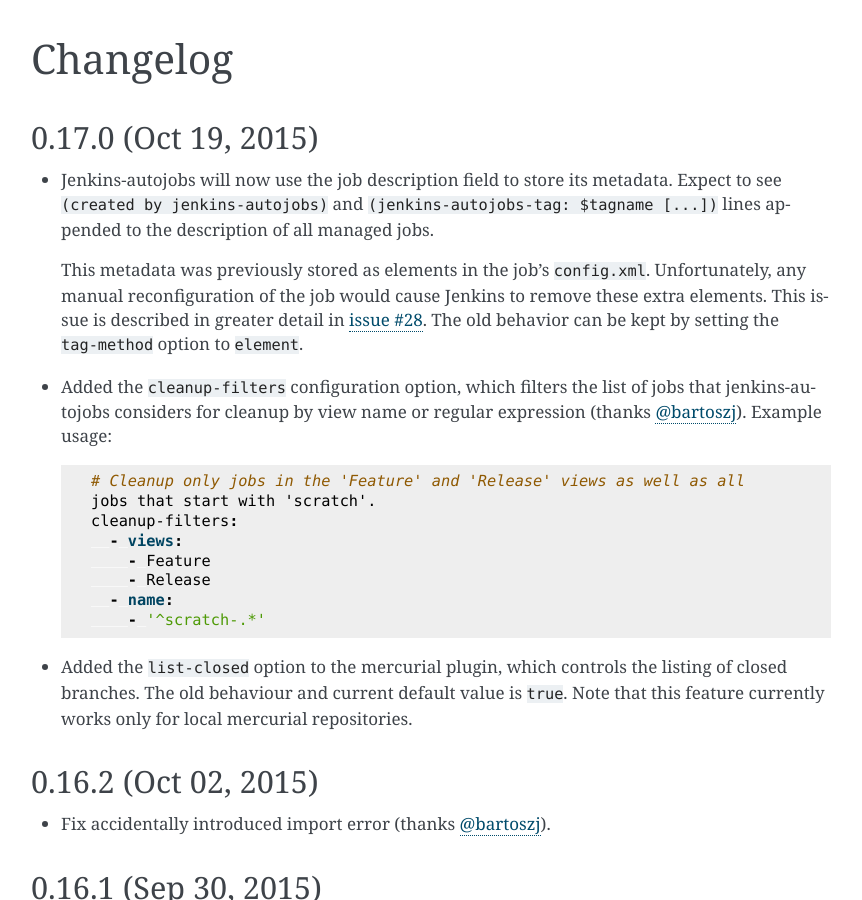
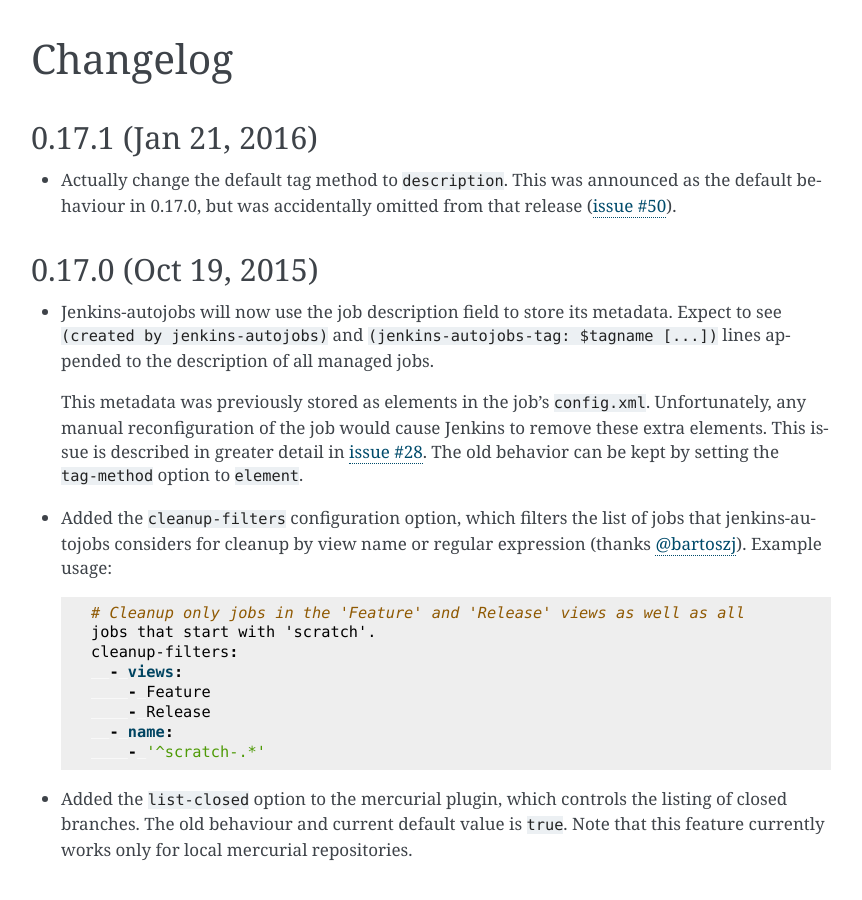
Before and after one commit to gvalkov/jenkins-autojobs, a Sphinx documentation site: the page built from docs/changelog.rst, in a window 1280 px wide and 900 px high. Shown: the whole window, without its empty margins (169-1031 px from the left). Built offline with Sphinx 7.4.7, drawn with Linux system fonts in a browser that asks for light colours.

Commit message:
Bump version to 0.17.1

```diff
--- a/docs/changelog.rst
+++ b/docs/changelog.rst
@@ -1,5 +1,12 @@
 Changelog
 ---------
+
+0.17.1 (Jan 21, 2016)
+^^^^^^^^^^^^^^^^^^^^^
+
+- Actually change the default tag method to ``description``. This was announced
+  as the default behaviour in 0.17.0, but was accidentally omitted from that
+  release (`issue #50`_).
 
 0.17.0 (Oct 19, 2015)
 ^^^^^^^^^^^^^^^^^^^^^
@@ -209,3 +216,4 @@
 .. _`@Myz`:            https://github.com/Myz
 
 .. _`issue #28`:       https://github.com/gvalkov/jenkins-autojobs/issues/28
+.. _`Issue #50`:       https://github.com/gvalkov/jenkins-autojobs/issues/50
--- a/jenkins_autojobs/__init__.py
+++ b/jenkins_autojobs/__init__.py
@@ -1 +1 @@
-__version__ = '0.17.0'
+__version__ = '0.17.1'
```
